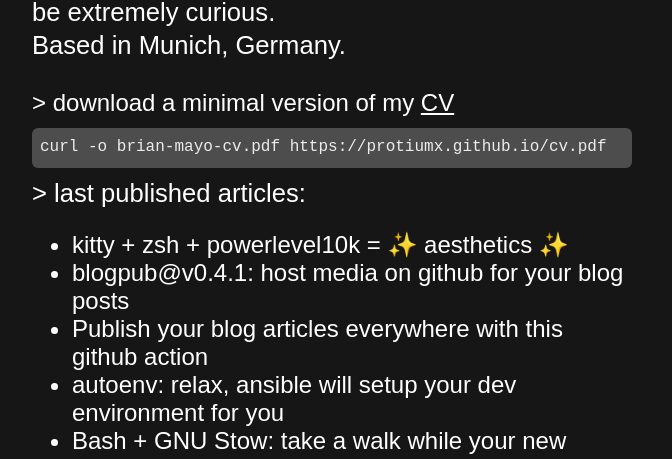
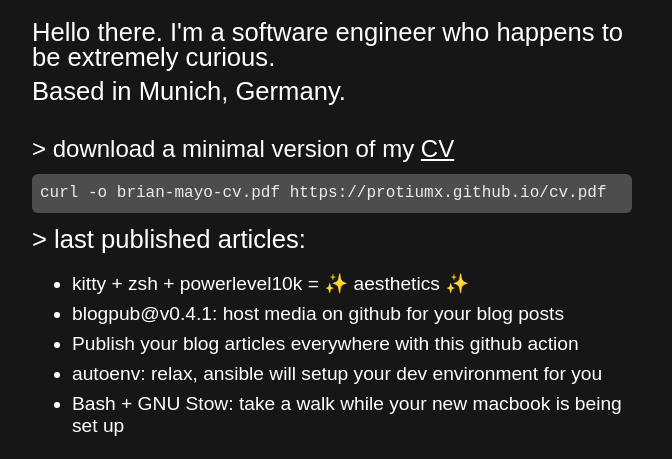
Before and after one commit to protiumx/protiumx.github.io, a plain HTML site: page index.html in a window 1280 px wide. Shown: the part 192-651 px from the top of the page, without its empty margins (308-980 px from the left). Drawn offline with Linux system fonts and the light colour scheme; a web font is replaced by a local one.

Commit message:
update articles items styles

```diff
--- a/index.html
+++ b/index.html
@@ -153,7 +153,11 @@
     }
 
     .content .content__articles {
-      font-size: 1.5rem;
+      font-size: 1.2rem;
+    }
+
+    .content__articles li {
+      margin: 0.5rem 0;
     }
 
     .content__articles a, .content__articles a:visited {
```
Also changed, not shown: 1 other file.
